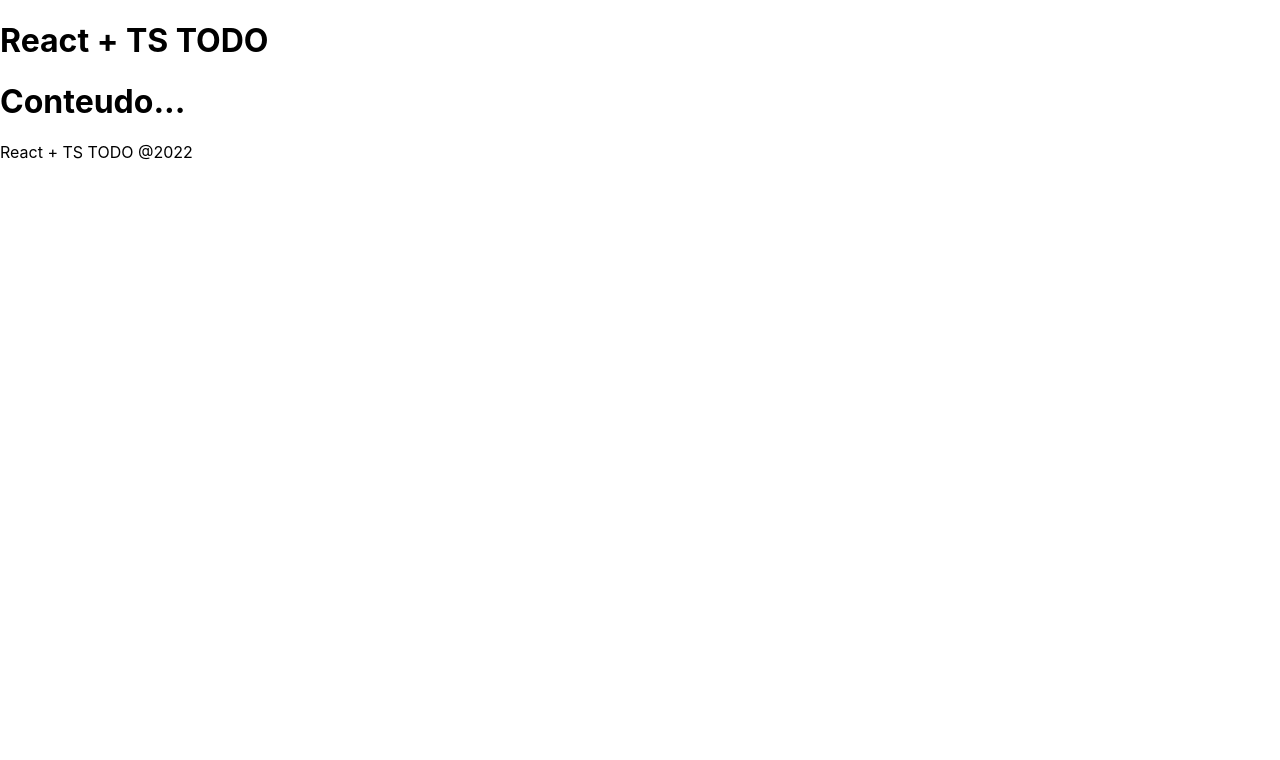
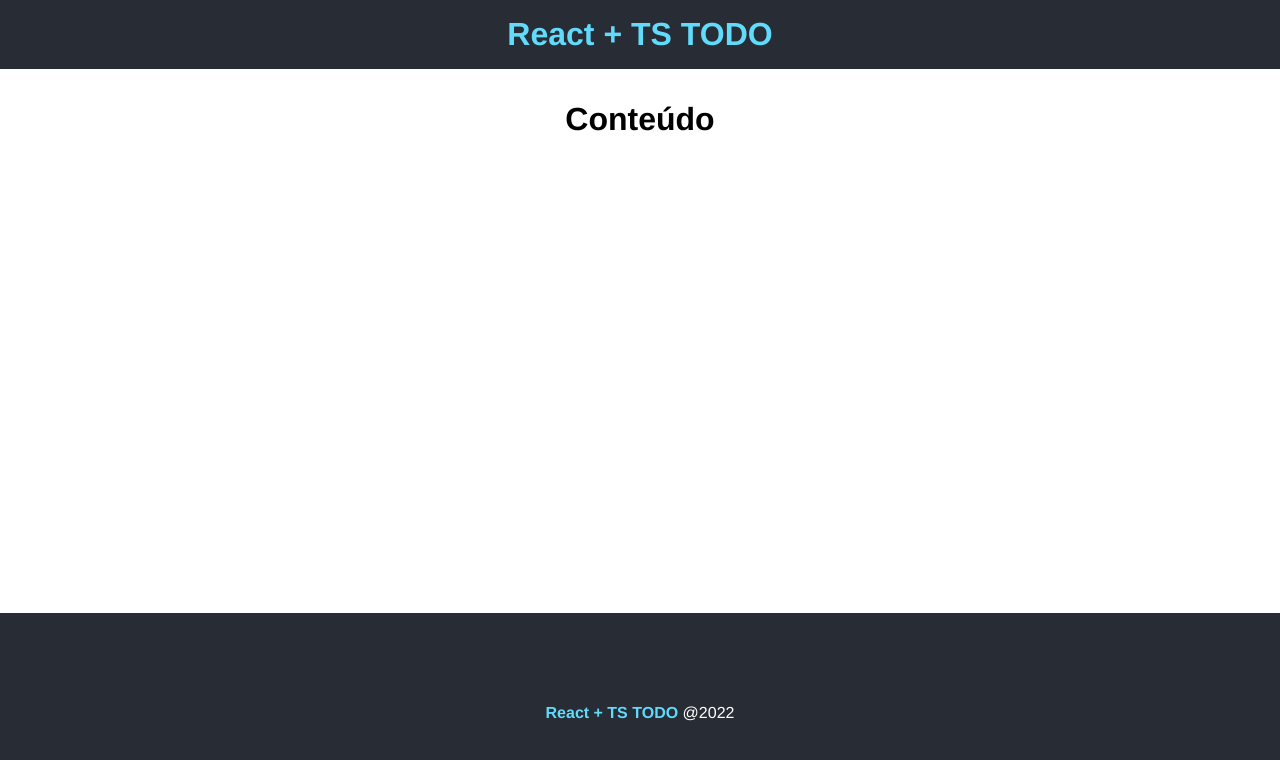
Before and after one commit to Adrianodbs/Todo-typescript, a React (Create React App) app: page / in a window 1280 px wide. Shown: the top 760 px of the page. Built offline with nearby package versions, Linux system fonts and the light colour scheme.

Commit message:
estilos iniciais

```diff
--- /dev/null
+++ b/src/App.module.css
@@ -0,0 +1,10 @@
+.main{
+  min-height: 60vh;
+  text-align: center;
+  padding: 2em;
+
+}
+
+.main h2{
+  margin-bottom: .8em;
+}
--- a/src/App.tsx
+++ b/src/App.tsx
@@ -1,13 +1,17 @@
 import React from 'react';
 import Footer from './components/Footer';
 import Header from './components/Header';
+
+import styles from './App.module.css'
 
 
 function App() {
   return (
     <div>
       <Header />
-      <h1>Conteudo...</h1>
+      <main className={styles.main}>
+        <h1>Conteúdo</h1>
+      </main>
       <Footer />
     </div>
   );
--- /dev/null
+++ b/src/components/Footer.module.css
@@ -0,0 +1,13 @@
+.footer{
+  height: 200px;
+  display: flex;
+  align-items: center;
+  justify-content: center;
+  background-color: #282c34;
+  color: #fff;
+}
+
+.footer span{
+  font-weight: bold;
+  color: #61dafb;
+}
--- a/src/components/Footer.tsx
+++ b/src/components/Footer.tsx
@@ -1,8 +1,8 @@
-
+import styles from './Footer.module.css'
 
 function Footer() {
   return (
-    <footer>
+    <footer className={styles.footer}>
       <p><span>React + TS TODO</span> @2022</p>
     </footer>
   )
--- /dev/null
+++ b/src/components/Header.module.css
@@ -0,0 +1,6 @@
+.header{
+  background-color: #282c34;
+  color: #61dafb;
+  text-align: center;
+  padding: 1em;
+}
--- a/src/components/Header.tsx
+++ b/src/components/Header.tsx
@@ -1,8 +1,8 @@
-
+import styles from './Header.module.css'
 
 const Header = () => {
   return (
-    <header>
+    <header className={styles.header}>
       <h1>React + TS TODO</h1>
     </header>
   )
--- a/src/index.css
+++ b/src/index.css
@@ -1,13 +1,9 @@
-body {
+*{
+  padding: 0;
   margin: 0;
-  font-family: -apple-system, BlinkMacSystemFont, 'Segoe UI', 'Roboto', 'Oxygen',
-    'Ubuntu', 'Cantarell', 'Fira Sans', 'Droid Sans', 'Helvetica Neue',
-    sans-serif;
-  -webkit-font-smoothing: antialiased;
-  -moz-osx-font-smoothing: grayscale;
+  font-family: Helvetica;
 }
 
-code {
-  font-family: source-code-pro, Menlo, Monaco, Consolas, 'Courier New',
-    monospace;
+.hide{
+  display: none !important;
 }
--- /dev/null
+++ b/src/interfaces/Global.d.ts
@@ -0,0 +1 @@
+declare module "*.module.css"
```
